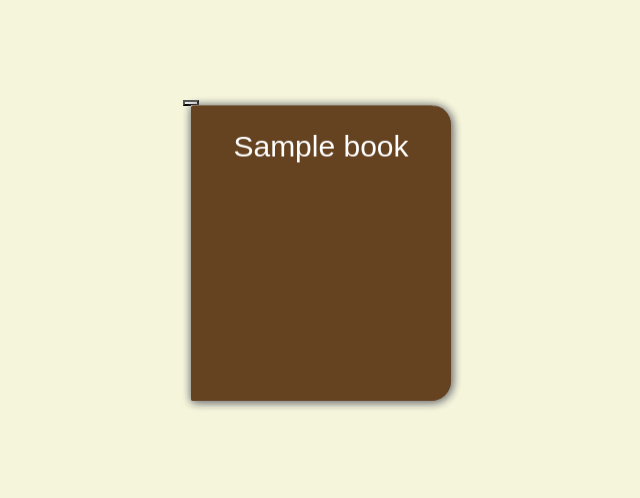
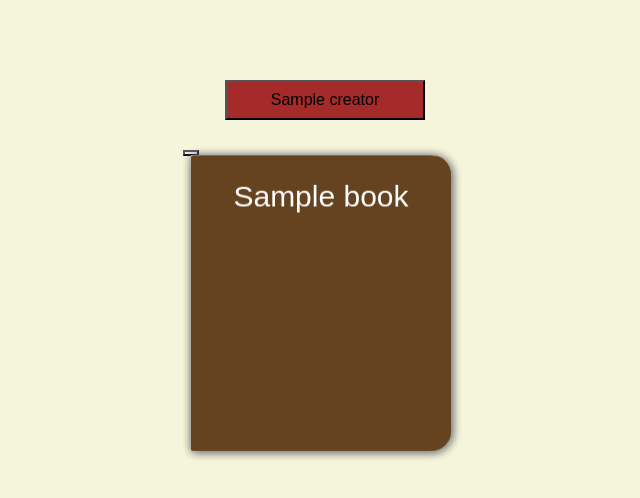
Before and after one commit to software-students-fall2022/final-project-team9final, a Flask app: page /stories in a window 1280 px wide. Shown: the part 56-554 px from the top of the page, without its empty margins (125-765 px from the left). Run offline with Flask 2, Linux system fonts and the light colour scheme; a database or web service that is not in the repository returns one stand-in record (values such as "Sample title").

Commit message:
add stories user

```diff
--- a/web-app/app.py
+++ b/web-app/app.py
@@ -344,17 +344,22 @@ def updateLike():
     return jsonify(data), 200, {'Content-Type': 'application/json'}
 
 @app.route('/profile', methods = ['GET', 'POST'])
-@flask_login.login_required
 def profile():
-    u = flask_login.current_user.data['firstName']
-    user = Database.find_one('users',{"_id" : flask_login.current_user.data["_id"]})
+    u = None
+    if hasattr(flask_login.current_user, "data"):
+        u = flask_login.current_user.data['firstName']
+    username = request.form['id']
+    print(username)
+    user = Database.find_one('users',{"username" : username})
+    print(user)
     followers = list(user["followers"])
     following = list(user["following"])
-    books_result = Database.find('books',{"creator" : flask_login.current_user.data["_id"], "shared": True})
+    books_result = Database.find('books',{"creator" : username, "shared": True})
     if books_result is None:
         books=[]
     else:
         books=list(books_result)
+
     return render_template("profile.html", username = u, books = books, followers = followers, following = following, profile_name = user["firstName"])
 
 if __name__=='__main__':
--- a/web-app/static/css/styles.css
+++ b/web-app/static/css/styles.css
@@ -292,6 +292,14 @@ input[type=text] {
     font-size: 50px;
     font-weight:bold;
 }
+.user-button{
+    background-color: brown;
+    width: 200px;
+    height:40px;
+    margin-left: 350px;
+    margin-top:30px;
+    position:absolute;
+}
 
 @keyframes flipPage
 {
--- a/web-app/templates/stories.html
+++ b/web-app/templates/stories.html
@@ -2,6 +2,10 @@
 {% block container %}
 
 {%for book in books%}
+<div class = "private_button">
+    <form action="/profile" method="post">
+        <button class = "user-button" name= "id" id= "id" value = "{{ book.creator }}">{{ book.creator }}</button>
+    </form>
 <div class = "private_button">
 <form action="/book" method="post">
     <button class = "shared-book" name= "id" id= "id" value = "{{ book._id }}">
```
